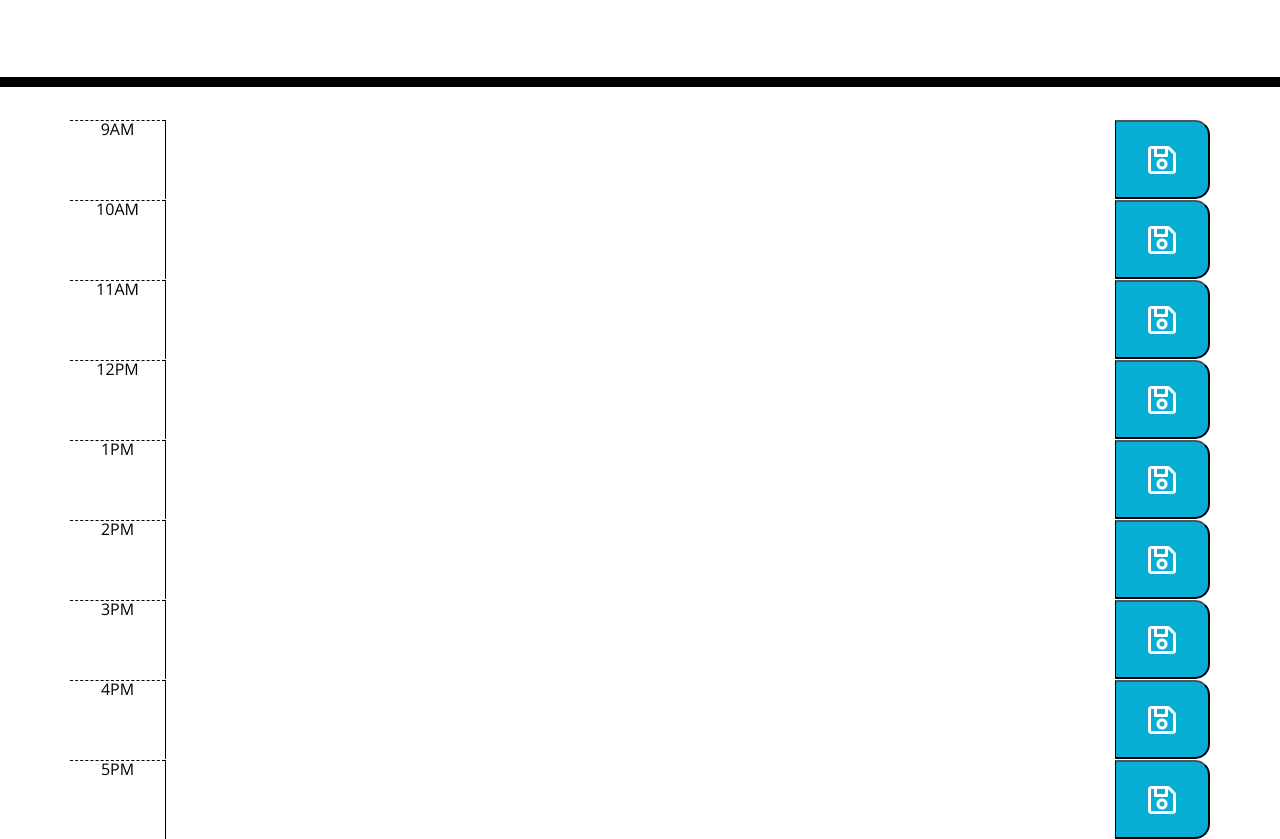
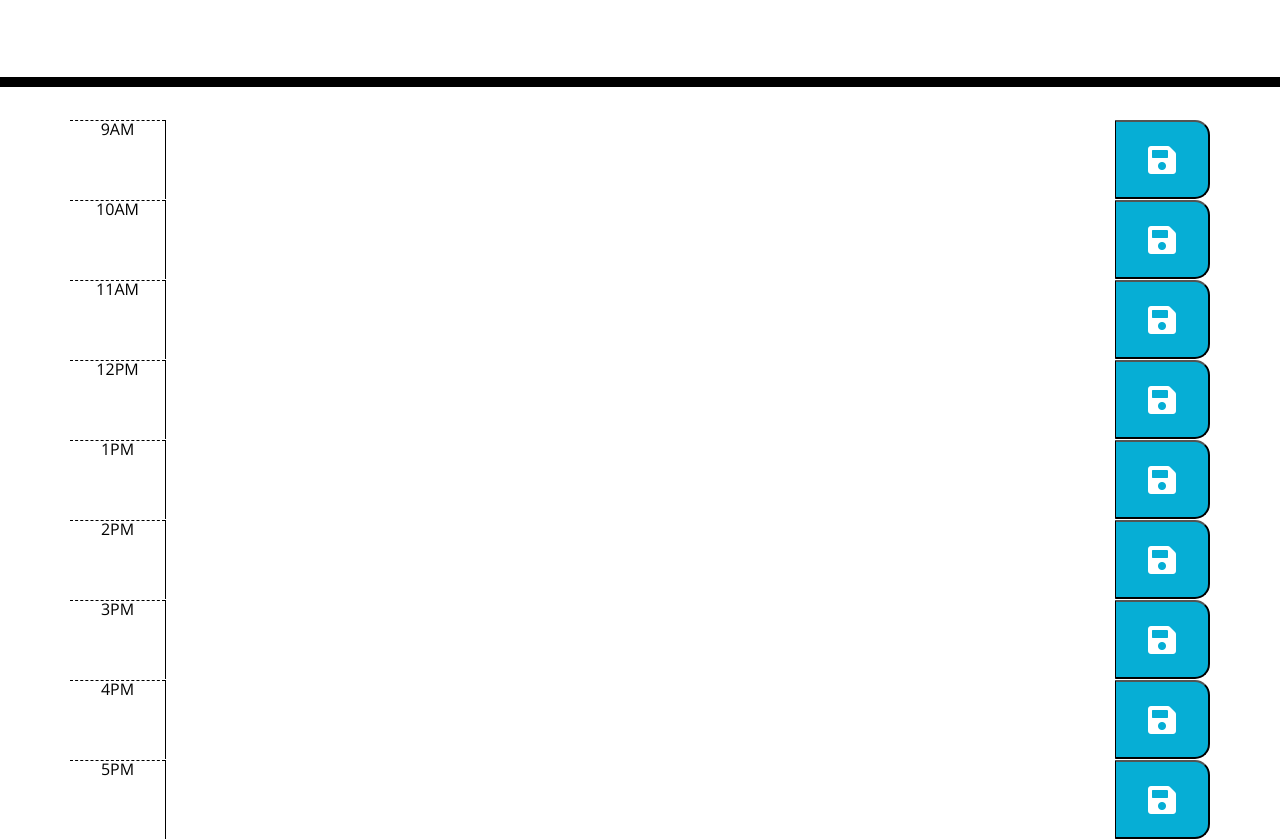
Before and after one commit to peterw712/event-scheduler, a plain HTML site: page index.html in a window 1280 px wide. Shown: the part 181-1020 px from the top of the page. Drawn offline with nearby package versions, Linux system fonts and the light colour scheme.

```diff
--- a/index.html
+++ b/index.html
@@ -33,47 +33,47 @@
     <div class="row time-block">
       <div class="col-2 col-md-1 hour">9AM</div>
       <textarea class="col-8 col-md-10 description" id="9"></textarea>
-      <button class="col-2 col-md-1 saveBtn far fa-save fa-2x"></button>
+      <button class="col-2 col-md-1 saveBtn fa fa-save fa-2x"></button>
     </div>
     <div class="row time-block">
       <div class="col-2 col-md-1 hour">10AM</div>
       <textarea class="col-8 col-md-10 description" id="10"></textarea>
-      <button class="col-2 col-md-1 saveBtn far fa-save fa-2x"></button>
+      <button class="col-2 col-md-1 saveBtn fa fa-save fa-2x"></button>
     </div>
     <div class="row time-block">
       <div class="col-2 col-md-1 hour">11AM</div>
       <textarea class="col-8 col-md-10 description" id="11"></textarea>
-      <button class="col-2 col-md-1 saveBtn far fa-save fa-2x"></button>
+      <button class="col-2 col-md-1 saveBtn fa fa-save fa-2x"></button>
     </div>
     <div class="row time-block">
       <div class="col-2 col-md-1 hour">12PM</div>
       <textarea class="col-8 col-md-10 description" id="12"></textarea>
-      <button class="col-2 col-md-1 saveBtn far fa-save fa-2x"></button>
+      <button class="col-2 col-md-1 saveBtn fa fa-save fa-2x"></button>
     </div>
     <div class="row time-block">
       <div class="col-2 col-md-1 hour">1PM</div>
       <textarea class="col-8 col-md-10 description" id="13"></textarea>
-      <button class="col-2 col-md-1 saveBtn far fa-save fa-2x"></button>
+      <button class="col-2 col-md-1 saveBtn fa fa-save fa-2x"></button>
     </div>
     <div class="row time-block">
       <div class="col-2 col-md-1 hour">2PM</div>
       <textarea class="col-8 col-md-10 description" id="14"></textarea>
-      <button class="col-2 col-md-1 saveBtn far fa-save fa-2x"></button>
+      <button class="col-2 col-md-1 saveBtn fa fa-save fa-2x"></button>
     </div>
     <div class="row time-block">
       <div class="col-2 col-md-1 hour">3PM</div>
       <textarea class="col-8 col-md-10 description" id="15"></textarea>
-      <button class="col-2 col-md-1 saveBtn far fa-save fa-2x"></button>
+      <button class="col-2 col-md-1 saveBtn fa fa-save fa-2x"></button>
     </div>
     <div class="row time-block">
       <div class="col-2 col-md-1 hour">4PM</div>
       <textarea class="col-8 col-md-10 description" id="16"></textarea>
-      <button class="col-2 col-md-1 saveBtn far fa-save fa-2x"></button>
+      <button class="col-2 col-md-1 saveBtn fa fa-save fa-2x"></button>
     </div>
     <div class="row time-block">
       <div class="col-2 col-md-1 hour">5PM</div>
       <textarea class="col-8 col-md-10 description" id="17"></textarea>
-      <button class="col-2 col-md-1 saveBtn far fa-save fa-2x"></button>
+      <button class="col-2 col-md-1 saveBtn fa fa-save fa-2x"></button>
     </div>
 
     <script src="https://code.jquery.com/jquery-3.4.1.min.js"></script>
```
